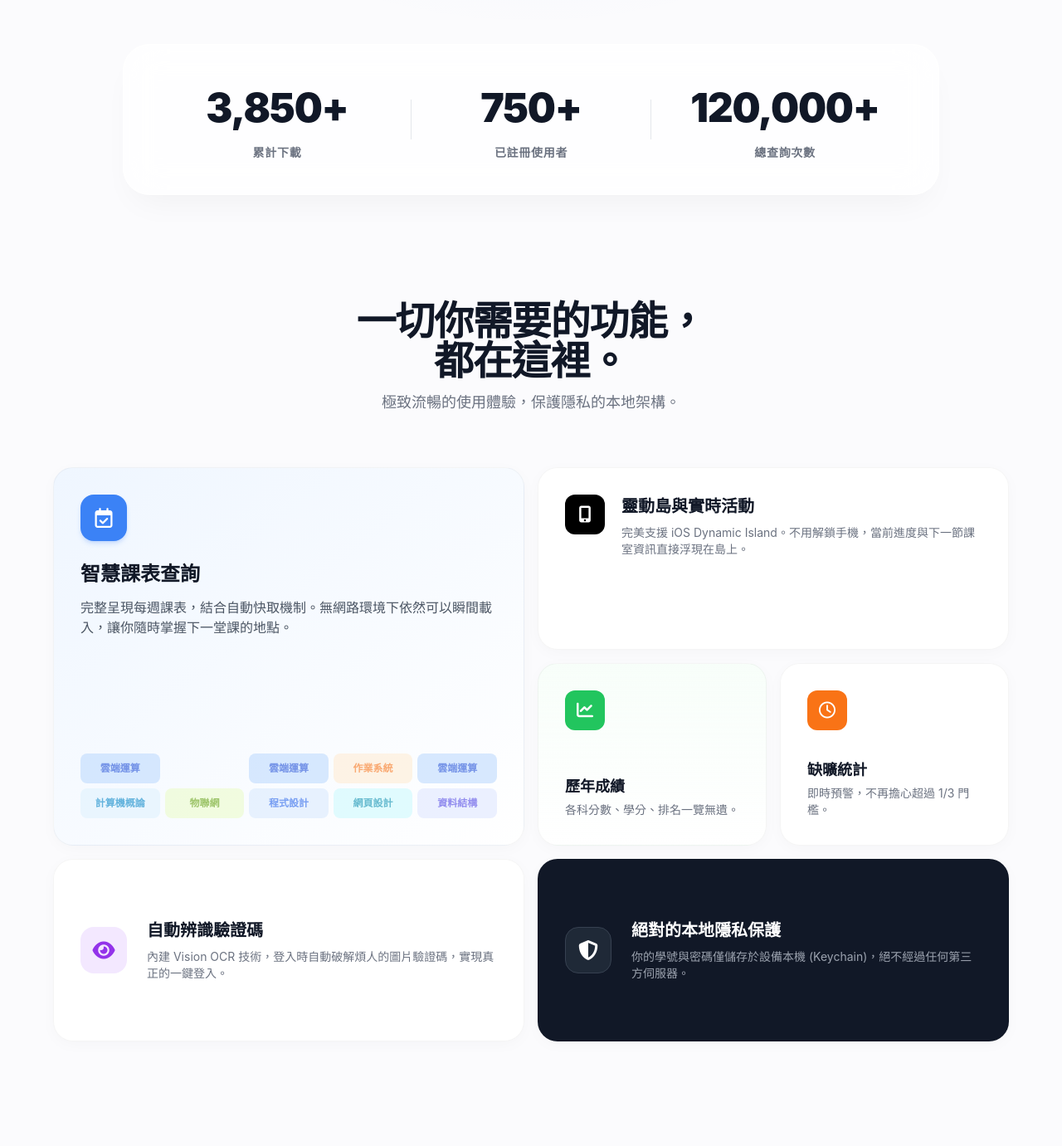
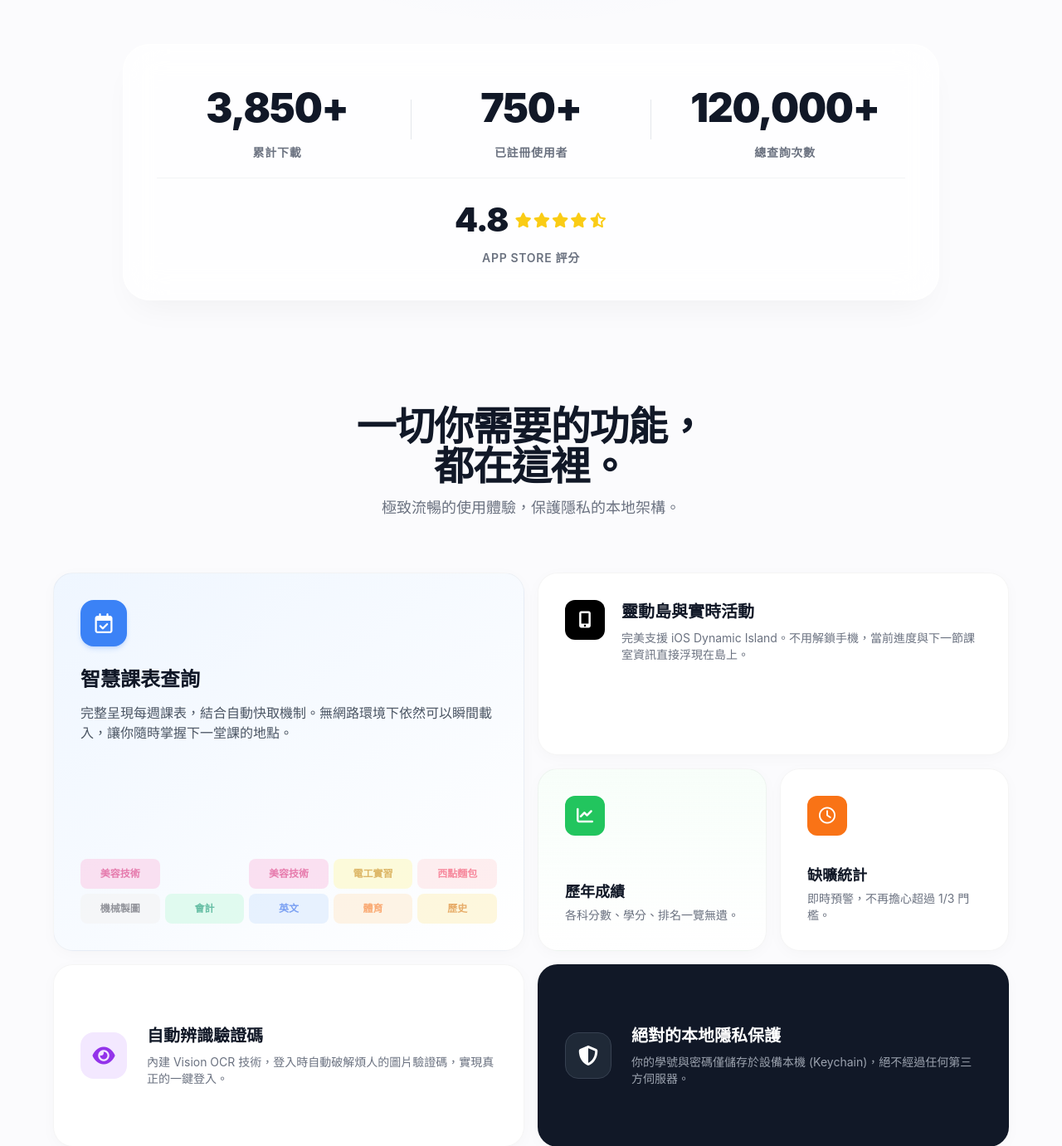
Before and after one commit to VocPass/server, a Python web app: template templates/index.html in a window 1280 px wide. Shown: the part 666-2047 px from the top of the page at 83% size. Run offline with Jinja, Linux system fonts and the light colour scheme; the template is opened without the code that fills it, so the values that code supplies are empty; some libraries are stand-ins or nearby versions.

Commit message:
feat: app score

```diff
--- a/templates/index.html
+++ b/templates/index.html
@@ -156,7 +156,8 @@
     </section>
 
     <section class="relative z-10 -mt-12 px-5 max-w-5xl mx-auto">
-        <div class="bg-white/80 backdrop-blur-xl border border-white rounded-[2rem] p-5 md:p-10 shadow-[0_20px_40px_-15px_rgba(0,0,0,0.05)] grid grid-cols-3 gap-2 md:gap-4 text-center" data-aos="fade-up">
+        <div class="bg-white/80 backdrop-blur-xl border border-white rounded-[2rem] p-5 md:p-10 shadow-[0_20px_40px_-15px_rgba(0,0,0,0.05)] text-center" data-aos="fade-up">
+        <div class="grid grid-cols-3 gap-2 md:gap-4">
             <div class="min-w-0">
                 <div class="font-black text-gray-900 tracking-tight mb-1 md:mb-2 truncate" style="font-size:clamp(18px,5vw,48px)">
                     <span class="stat-number" data-target="3850" data-suffix="+">0</span>
@@ -179,6 +180,20 @@
                 </div>
                 <div class="text-[10px] md:text-sm font-semibold text-gray-500 uppercase tracking-wider">總查詢次數</div>
             </div>
+        </div>
+        <div class="mt-5 pt-5 border-t border-gray-100 flex flex-col items-center gap-1.5">
+            <div class="flex items-center gap-2">
+                <span class="font-black text-gray-900 tracking-tight" style="font-size:clamp(24px,5vw,40px)">4.8</span>
+                <div class="flex gap-0.5 text-yellow-400 text-lg">
+                    <i class="fa-solid fa-star"></i>
+                    <i class="fa-solid fa-star"></i>
+                    <i class="fa-solid fa-star"></i>
+                    <i class="fa-solid fa-star"></i>
+                    <i class="fa-solid fa-star-half-stroke"></i>
+                </div>
+            </div>
+            <div class="text-[10px] md:text-sm font-semibold text-gray-500 uppercase tracking-wider">App Store 評分</div>
+        </div>
         </div>
     </section>
 
@@ -603,22 +618,34 @@
 
         // 課表隨機淡出淡入
         const subjects = [
-            { name: '程式設計', bg: 'bg-blue-100', text: 'text-blue-600' },
-            { name: '資料結構', bg: 'bg-indigo-100', text: 'text-indigo-600' },
-            { name: '演算法', bg: 'bg-violet-100', text: 'text-violet-600' },
-            { name: '網頁設計', bg: 'bg-cyan-100', text: 'text-cyan-600' },
-            { name: '資料庫', bg: 'bg-teal-100', text: 'text-teal-600' },
+            { name: '國文', bg: 'bg-red-100', text: 'text-red-600' },
+            { name: '英文', bg: 'bg-blue-100', text: 'text-blue-600' },
+            { name: '數學', bg: 'bg-indigo-100', text: 'text-indigo-600' },
+            { name: '歷史', bg: 'bg-amber-100', text: 'text-amber-600' },
+            { name: '地理', bg: 'bg-green-100', text: 'text-green-600' },
+            { name: '公民', bg: 'bg-teal-100', text: 'text-teal-600' },
+            { name: '體育', bg: 'bg-orange-100', text: 'text-orange-500' },
+            { name: '健康與護理', bg: 'bg-pink-100', text: 'text-pink-500' },
+            { name: '軍訓', bg: 'bg-slate-100', text: 'text-slate-600' },
+            { name: '機械製圖', bg: 'bg-zinc-100', text: 'text-zinc-600' },
+            { name: '機械加工', bg: 'bg-stone-100', text: 'text-stone-600' },
+            { name: '電工實習', bg: 'bg-yellow-100', text: 'text-yellow-600' },
+            { name: '電子學', bg: 'bg-cyan-100', text: 'text-cyan-600' },
+            { name: '數位邏輯', bg: 'bg-violet-100', text: 'text-violet-600' },
+            { name: '程式設計', bg: 'bg-blue-200', text: 'text-blue-700' },
             { name: '計算機概論', bg: 'bg-sky-100', text: 'text-sky-600' },
-            { name: '作業系統', bg: 'bg-orange-100', text: 'text-orange-500' },
-            { name: '網路概論', bg: 'bg-green-100', text: 'text-green-600' },
-            { name: '資訊安全', bg: 'bg-red-100', text: 'text-red-500' },
-            { name: '物聯網', bg: 'bg-lime-100', text: 'text-lime-600' },
-            { name: 'APP開發', bg: 'bg-purple-100', text: 'text-purple-500' },
-            { name: '雲端運算', bg: 'bg-blue-200', text: 'text-blue-700' },
-            { name: '人工智慧', bg: 'bg-pink-100', text: 'text-pink-500' },
-            { name: '電腦組裝', bg: 'bg-amber-100', text: 'text-amber-600' },
-            { name: '軟體工程', bg: 'bg-emerald-100', text: 'text-emerald-600' },
-            { name: '專題製作', bg: 'bg-rose-100', text: 'text-rose-500' },
+            { name: '會計', bg: 'bg-emerald-100', text: 'text-emerald-600' },
+            { name: '廣告設計', bg: 'bg-fuchsia-100', text: 'text-fuchsia-600' },
+            { name: '烹飪實習', bg: 'bg-orange-200', text: 'text-orange-700' },
+            { name: '西點麵包', bg: 'bg-rose-100', text: 'text-rose-500' },
+            { name: '美容技術', bg: 'bg-pink-200', text: 'text-pink-600' },
+            { name: '幼兒教育', bg: 'bg-lime-100', text: 'text-lime-600' },
+            { name: '汽車修護', bg: 'bg-gray-100', text: 'text-gray-600' },
+            { name: '焊接技術', bg: 'bg-red-200', text: 'text-red-700' },
+            { name: '服裝設計', bg: 'bg-purple-100', text: 'text-purple-500' },
+            { name: '建築製圖', bg: 'bg-teal-200', text: 'text-teal-700' },
+            { name: '化工實習', bg: 'bg-green-200', text: 'text-green-700' },
+            { name: '農業概論', bg: 'bg-lime-200', text: 'text-lime-700' },
         ];
 
         const grid = document.getElementById('schedule-grid');
```
